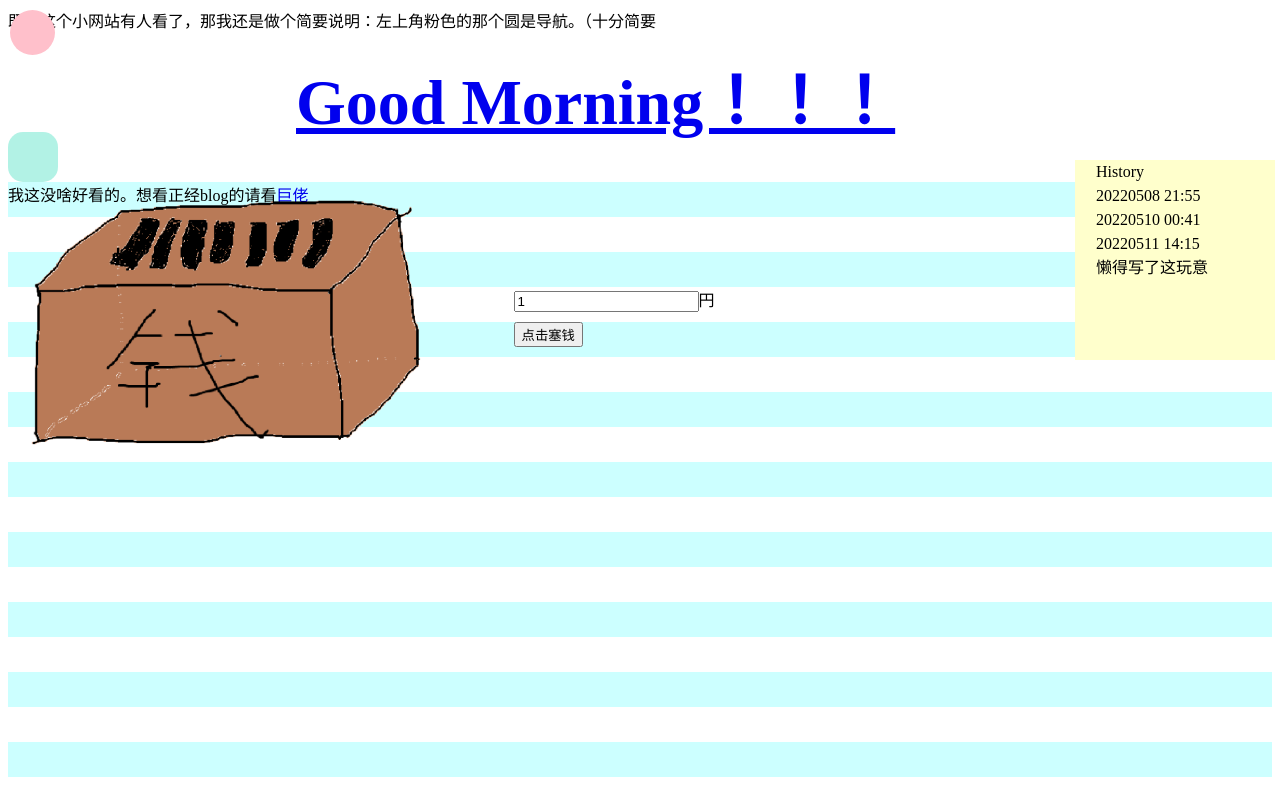
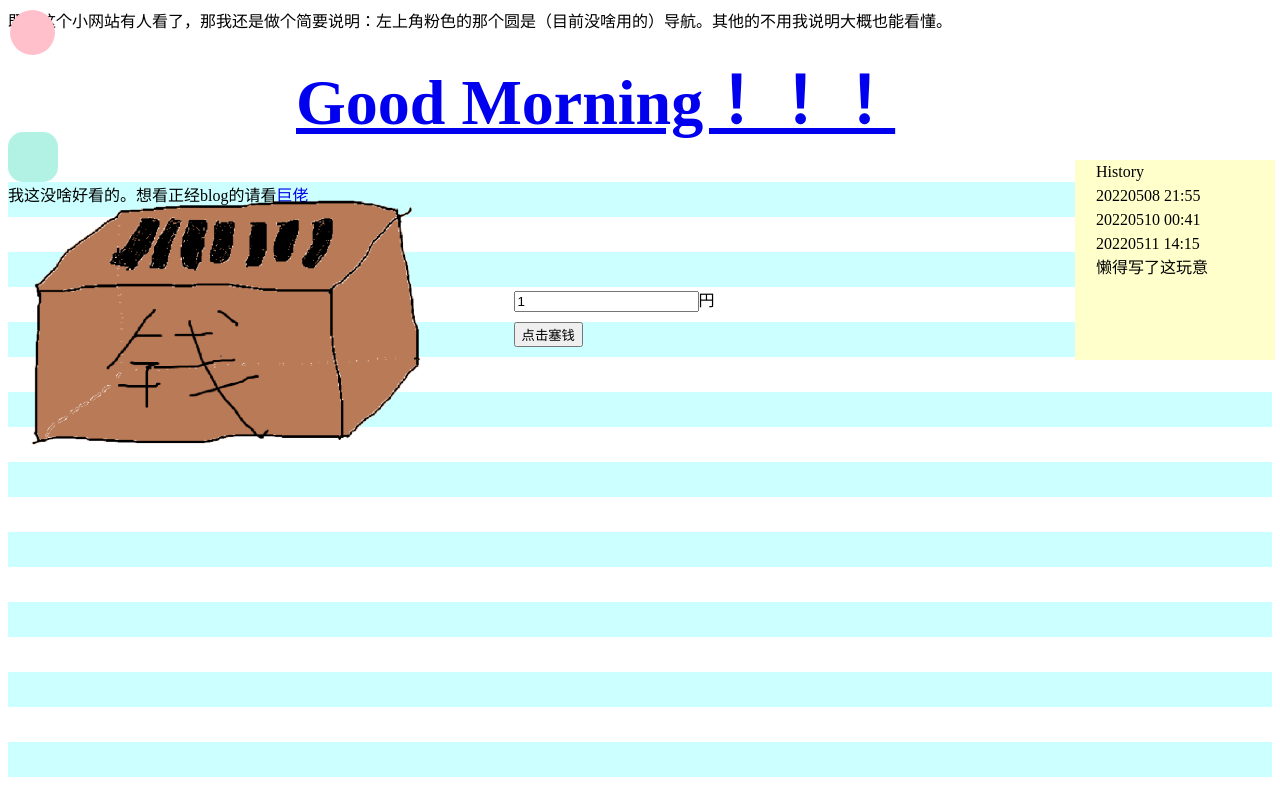
Before and after one commit to wenwen5/v1.0.wenwen5.github.io, a plain HTML site: page index.html in a window 1280 px wide. Shown: the top 800 px of the page. Drawn offline with nearby package versions, Linux system fonts and the light colour scheme.

Commit message:
Update index.html

```diff
--- a/index.html
+++ b/index.html
@@ -26,7 +26,7 @@
 		</nav>
 		<article>
 		<main>
-			<p>既然这个小网站有人看了，那我还是做个简要说明：左上角粉色的那个圆是导航。（十分简要</p>
+			<p>既然这个小网站有人看了，那我还是做个简要说明：左上角粉色的那个圆是（目前没啥用的）导航。其他的不用我说明大概也能看懂。</p>
 			<div id="morning-Tsu"><a href="Historical Works/Tsu-morning.html"><h4 class="display-inline" target=_blank>Good Morning！！！</h4></a></div>
 			<a href="#footer"><div id="index-button"></div></a>
 			<!--在html中实现蓝白碗自由（被打-->
```
